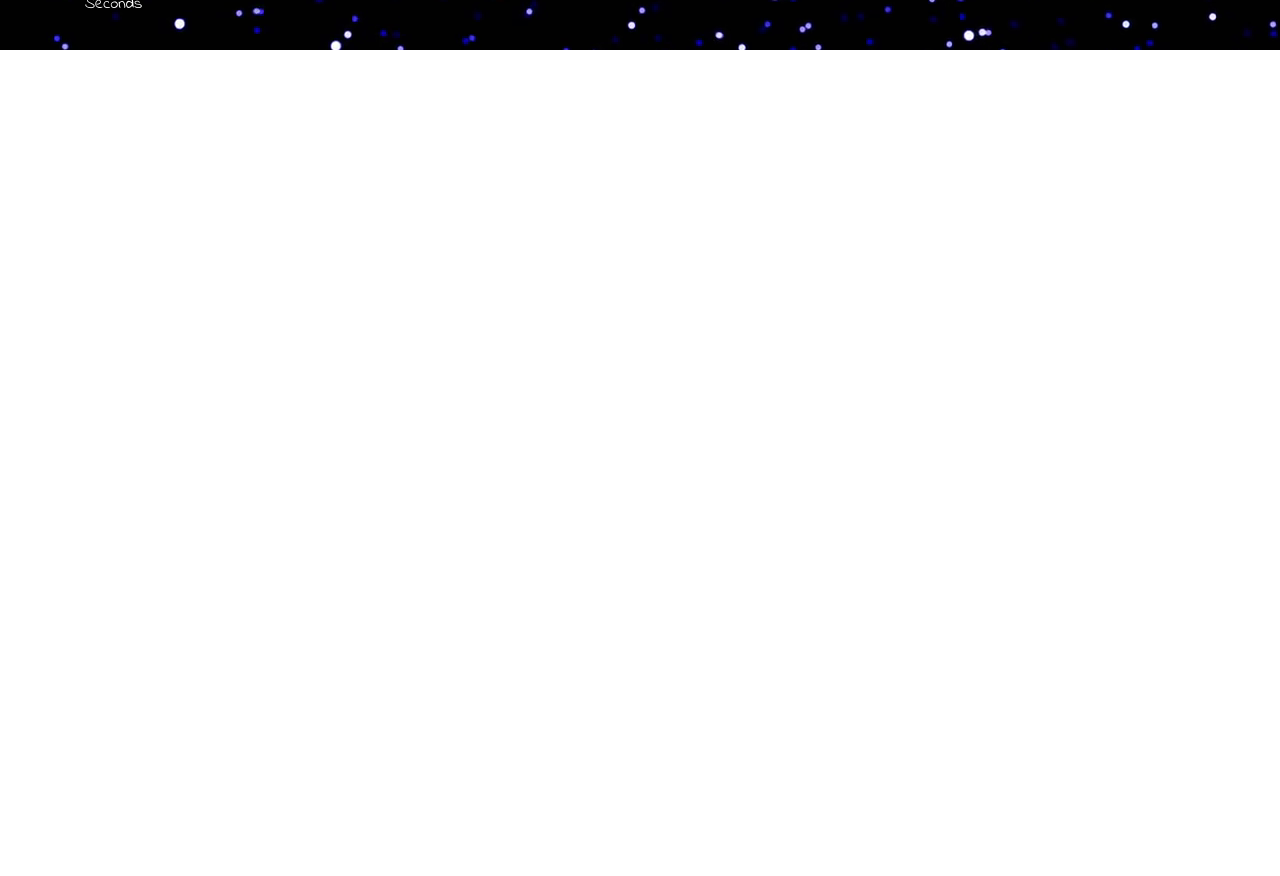
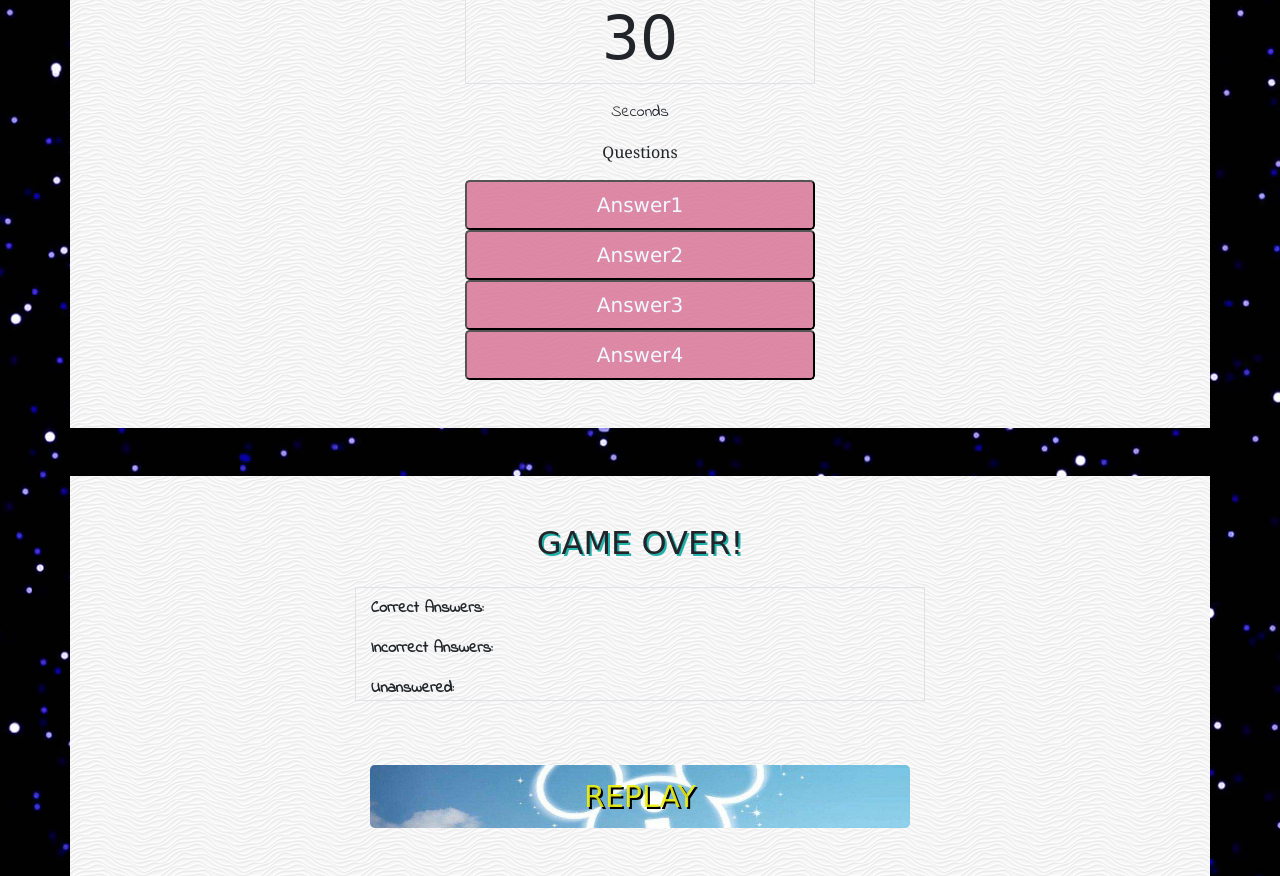
Before and after one commit to kayi007/TriviaGame, a plain HTML site: page index.html in a window 1280 px wide. Shown: the part 750-1626 px from the top of the page. Before the commit the page ends 800 px from the top, so only its background shows below. Drawn offline with nearby package versions, Linux system fonts and the light colour scheme; a web font is replaced by a local one.

Commit message:
added images, more styling, completed html and some javascript

```diff
--- a/assets/css/style.css
+++ b/assets/css/style.css
@@ -1,9 +1,10 @@
 *{
     box-sizing: border-box;
 }
+/* Starter Page */
 body{
     background-image: url("../images/sparkles.png");
-    /* background-position: center; */
+    background-position: center;
     background-size: auto;
 }
 h1{
@@ -11,6 +12,7 @@ h1{
     font-family: 'Great Vibes', cursive;
     margin-top: 100px;
     font-size: 65px;
+    text-shadow: 2px 2px lightseagreen;
 }
 #head{
     background-image: url("../images/disney.jpg");
@@ -32,3 +34,41 @@ button{
 p{
     font-family: 'Indie Flower', cursive;
 }
+/* In-Game Main Content */
+h2{
+    font-family: 'Fredericka the Great', cursive;
+}
+.content{
+    background-image: url("../images/white-waves.png");
+}
+#time{
+    font-size: 60px;
+    font-family: 'Fredericka the Great', cursive;
+}
+#question{
+    font-family: Georgia, 'Times New Roman', Times, serif;
+}
+.answer{
+    text-align: center;
+    font-family: Verdana, Geneva, Tahoma, sans-serif;
+}
+/* Game Over */
+#gg{
+    text-shadow: 2px 2px lightseagreen;
+}
+#replay{
+    background-image: url("../images/replay.jpg") !important;
+    background-position: center;
+    background-size: 600px 100px;
+    color: rgba(240, 240, 15, 0.884);
+    font-size: 30px;
+    font-family: 'Bungee Inline', cursive;
+    text-shadow: 2px 2px black;
+}
+
+/* Media Query */
+@media screen and (min-width: 545.1px)and (max-width: 1100px), (min-width:1100px) {
+    #gameRule{
+        margin-top: 70px;
+    }
+}
--- a/index.html
+++ b/index.html
@@ -11,10 +11,10 @@
     <!-- CSS Link -->
     <link rel="stylesheet" type="text/css" href="assets/css/style.css">
     <!-- Google Fonts -->
-    <link href="https://fonts.googleapis.com/css?family=Bungee+Inline|Great+Vibes|Indie+Flower&display=swap" rel="stylesheet">
+    <link href="https://fonts.googleapis.com/css?family=Bungee+Inline|Fredericka+the+Great|Great+Vibes|Indie+Flower&display=swap" rel="stylesheet">
     <!-- jQuery Library CDN -->
 	<script src="https://cdnjs.cloudflare.com/ajax/libs/jquery/3.2.1/jquery.min.js"></script>
-    <title>Disney Trivia Game</title>
+    <title>Know Your Disney</title>
 </head>
 
 <body>
@@ -30,7 +30,7 @@
                     </div>
                     <div class="row mt-5">
                         <div class="col-12 mt-5">
-                            <p class="text-white mt-5 text-center">Select the correct answer to each question before the timer runs out.</p>
+                            <p class="text-white text-center" id="gameRule">Select the correct answer to each question before the timer runs out.</p>
                         </div>
                     </div>
                 </div>
@@ -38,11 +38,61 @@
         </div>
     </header>
 
-    <div class="container" id="main-content">
+    <div class="container content" id="main-content">
         <div class="row mt-5">
-            <div class="col mt-5">
-                <h2 class="text-white">Time Remaining:</h2>
-                <p class="text-white"><span id="time"></span> Seconds</p>
+            <div class="col my-5">
+                <h2 class="text-center">Time Remaining:</h2>
+                <div class="row">
+                    <div class="col-4 offset-4">
+                        <p class="text-center border" id="time">30</p>
+                    </div>
+                </div>
+                <p class="text-center">Seconds</p>
+                <div class="row">
+                    <div class="col-10 offset-1">
+                        <p class="text-center" id="question">Questions</p>
+                    </div>
+                </div>
+                <div class="row">
+                    <div class="col-4 offset-4">
+                        <button type="button" class="btn-lg btn-block answer" id="answer1">Answer1</button>
+                    </div>
+                </div>
+                <div class="row">
+                    <div class="col-4 offset-4">
+                        <button type="button" class="btn-lg btn-block answer" id="answer2">Answer2</button>
+                    </div>
+                </div>
+                <div class="row">
+                    <div class="col-4 offset-4">
+                        <button type="button" class="btn-lg btn-block answer" id="answer3">Answer3</button>
+                    </div>
+                </div>
+                <div class="row">
+                    <div class="col-4 offset-4">
+                        <button type="button" class="btn-lg btn-block answer" id="answer4">Answer4</button>
+                    </div>
+                </div>
+            </div>
+        </div>
+    </div>
+
+    <div class="container content" id="gameOver">
+        <div class="row mt-5">
+            <div class="col my-5">
+                <h2 class="text-center" id="gg">GAME OVER!</h2>
+                <div class="row mt-4">
+                    <div class="col-6 offset-3 border">
+                        <p class="mt-2 font-weight-bold">Correct Answers: <span id="correctAns"></span></p>
+                        <p class="font-weight-bold">Incorrect Answers: <span id="incorrectAns"></span></p>
+                        <p class="mb-0 font-weight-bold">Unanswered: <span id="unanswered"></span></p>
+                    </div>
+                </div>
+                <div class="row mt-5">
+                    <div class="col-6 offset-3 mt-3">
+                        <button type="button" class="btn button btn-lg btn-block" id="replay">REPLAY</button>
+                    </div>
+                </div>
             </div>
         </div>
     </div>
```
Also changed, not shown: assets/javascript/app.js (+137 -0 lines), assets/images/replay.jpg (added), assets/images/white-waves.png (added).
